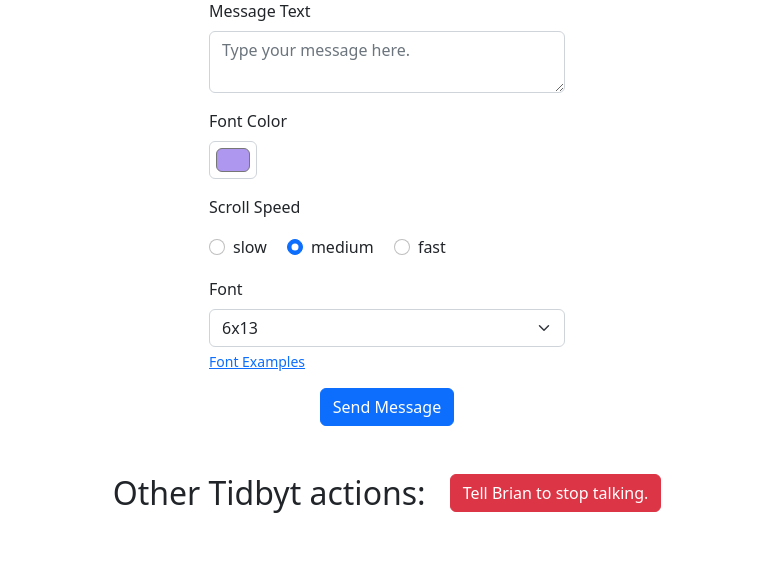
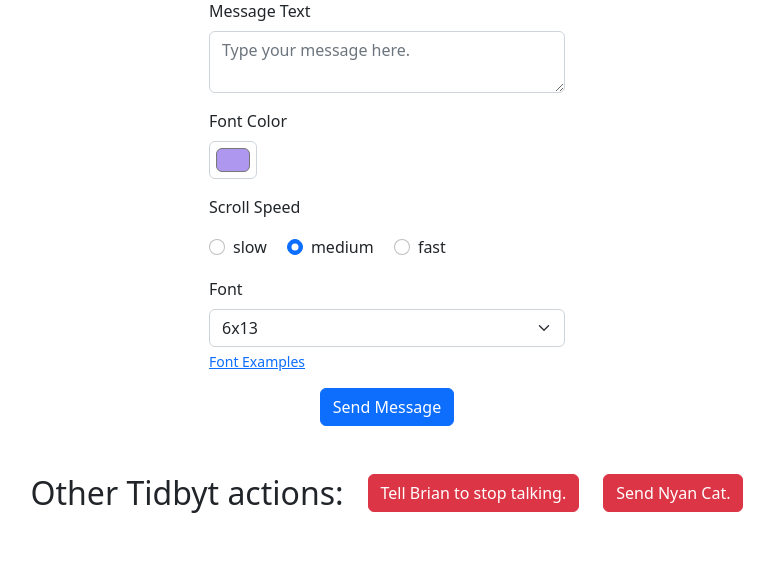
Before and after one commit to btrachey/tidbyt-messages, a Python web app: template site/templates/message.html in a window 1280 px wide. Shown: the part 63-637 px from the top of the page, without its empty margins (253-1027 px from the left). Run offline with Jinja, Linux system fonts and the light colour scheme; the template is opened without the code that fills it, so the values that code supplies are empty.

Commit message:
add nyan cat button

```diff
--- a/site/templates/message.html
+++ b/site/templates/message.html
@@ -91,6 +91,14 @@
       </button>
     </div>
 
+    <div class="col-auto">
+      <button onclick="sendNyanCat()" type="button" class="btn btn-danger" id="nyan-button">
+        <span id="nyan-button-span" style="display: none" class="spinner-grow spinner-grow-sm" role="status"
+          aria-hidden="true"></span>
+        Send Nyan Cat.
+      </button>
+    </div>
+
   </div>
 
   <div class="row justify-content-center" id="response_messages"></div>
@@ -123,6 +131,27 @@
       const newInner = inner.replace(disabledText, enabledText);
       btn.innerHTML = newInner;
     }
+  }
+  //sends the nyan cat gif
+  const sendNyanCat = async () => {
+    toggleButton("nyan-button", "nyan-button-span", "Send Nyan Cat.", "Sending...")
+    const response = await fetch("https://api.brianwtracey.com/message", {
+      method: 'post',
+      headers: {
+        "content-type": "application/json",
+      },
+      body: JSON.stringify({"image": "nyan_cat"})
+    });
+    const myJson = await response.json();
+    const responseDiv = document.getElementById("response_messages");
+    const responseMessage = myJson?.status == "success" ? "Nyan Cat sent." : "Failed to send Nyan Cat.";
+    const newContent = document.createTextNode(responseMessage);
+    removeAllChildNodes(responseDiv);
+    responseDiv.appendChild(newContent);
+
+    toggleButton("stop-button", "stop-button-span", "Send Nyan Cat.", "Sending...")
+    // clear response message after 5 seconds
+    setTimeout(() => {removeAllChildNodes(responseDiv)}, 5000);
   }
 
   //sends the stop api request and displays the returned text
```
